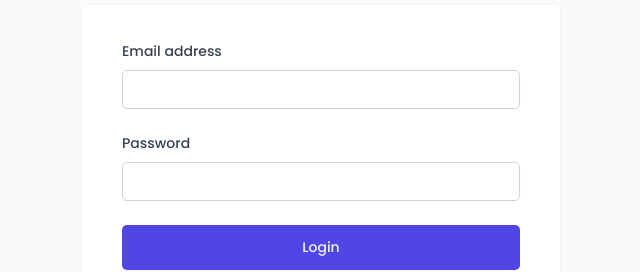
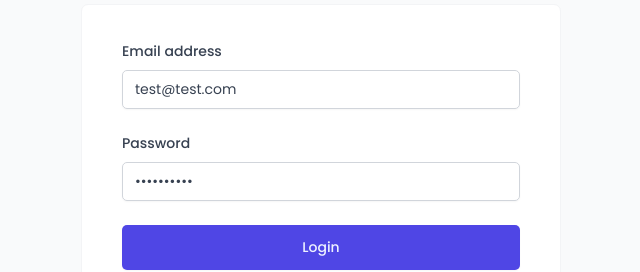
Before and after one commit to Itzsoham/royal-stay, a React (Vite) app: page /login in a window 1280 px wide. Shown: the part 341-613 px from the top of the page, without its empty margins (319-959 px from the left). Built offline with nearby package versions, Linux system fonts and the light colour scheme; a web font is replaced by a local one.

Commit message:
Day 8 added Loginform email and password Default

```diff
--- a/src/features/authentication/LoginForm.jsx
+++ b/src/features/authentication/LoginForm.jsx
@@ -7,8 +7,8 @@ import { useLogin } from "./useLogin";
 import SpinnerMini from "../../ui/SpinnerMini";
 
 function LoginForm() {
-  const [email, setEmail] = useState("");
-  const [password, setPassword] = useState("");
+  const [email, setEmail] = useState("test@test.com");
+  const [password, setPassword] = useState("qwertyuiop");
   const { login, isLoading } = useLogin();
 
   function handleSubmit(e) {
```
